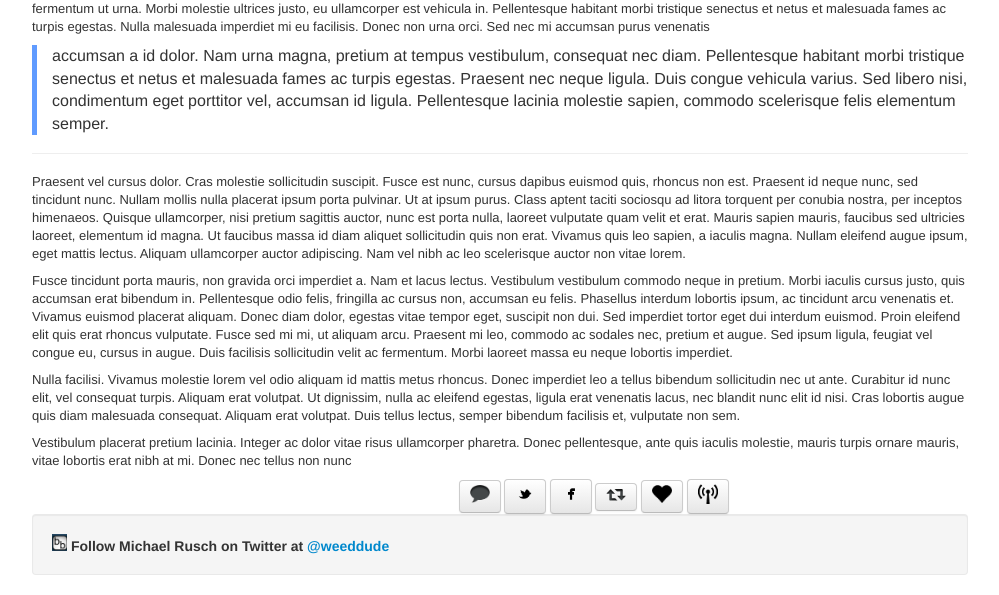
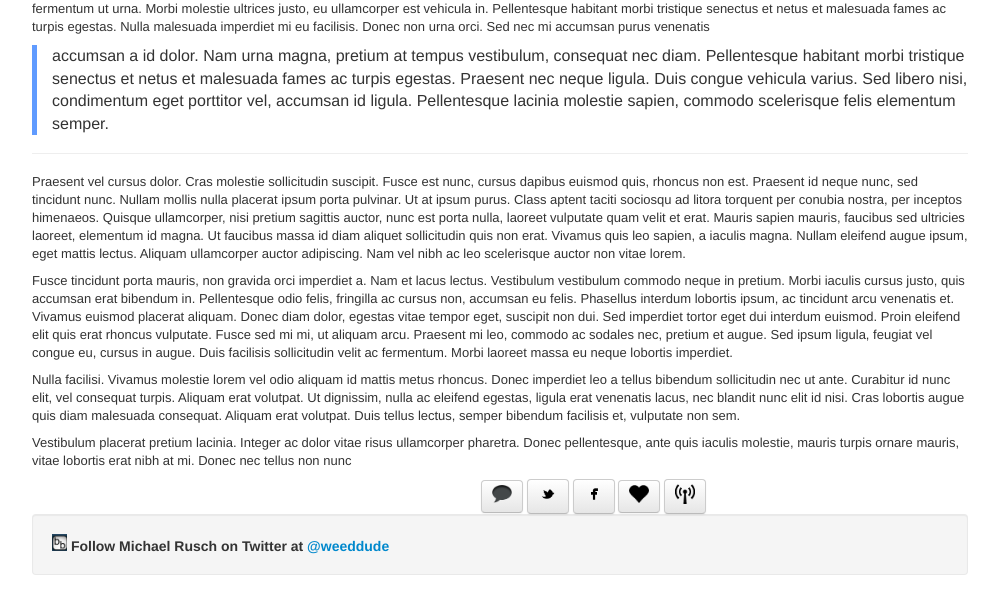
Before and after one commit to bylinebeat/bylinebeat.github.com, a Jekyll site: the page built from _posts/2012-03-21-This-Is-My-Post.markdown, in a window 1280 px wide. Shown: the part 311-906 px from the top of the page, without its empty margins (135-1134 px from the left). Built offline with Jekyll 4.4.1, drawn with Linux system fonts in a browser that asks for light colours; Markdown is read by kramdown in place of the engine named in the settings; comment, search, counter and statistics services are not loaded.

Commit message:
remove plus support

```diff
--- a/_layouts/post2.html
+++ b/_layouts/post2.html
@@ -124,7 +124,7 @@
 			  <a href="http://twitter.com/home?status=@{{page.twitter}}" title="Reply to the Author" alt="Reply to the Author" class="btn"><img src="/img/comment.png" height="20px" width="20px" /></a>
 			  <a href="http://twitter.com/home?status={{page.title}}+http://bb3.bylinebeat.com{{page.url}}+by+(@{{page.twitter}}+for+@bylinebeat)" alt="Share On Twitter" title="Share On Twitter" class="btn"><img src="/img/twitter_bird.png" height="20px" width="20px" /></a>
 			 <a href="https://www.facebook.com/sharer.php?u=http://bb3.bylinebeat.com{{page.url}}&t={{page.title}}" alt="Share on Facebook" title="Share On Facebook" class="btn"><img src="/img/facebook.png" height="20px" width="20px" /></a>
-			 <a href="https://plus.google.com/share?url=http://bb3.bylinebeat.com{{page.url}}" alt="Share on Google+" title="Share on Google+" class="btn"><img src="/img/retweet.png" height="20px" width="20px" /></a>
+			 <!-- a href="https://plus.google.com/share?url=http://bb3.bylinebeat.com{{page.url}}" alt="Share on Google+" title="Share on Google+" class="btn"><img src="/img/retweet.png" height="20px" width="20px" /></a -->
 			 <a href="http://www.instapaper.com/hello2?url=http://bb3.bylinebeat.com{{page.url}}&title={{page.title}}" alt="Read Later on Instapaper" title="Read Later on Instapaper" class="btn"><img src="/img/heart.png" height="20px" width="20px" /></a>
 			 <a href="http://bylinebeat.com/rss" title="byline beat RSS feed" alt="byline beat RSS feed" class="btn"><img src="/img/wifi.png" height="20px" width="20px" /></a>
 			 					  </div>
--- a/index.html
+++ b/index.html
@@ -36,7 +36,7 @@ title: "byline|beat -- news commentary community & more -- @bylinebeat"
 			  <br /><div id="BBmore">  <a href="http://twitter.com/home?status=@{{page.twitter}}" title="Reply to the Author" alt="Reply to the Author" class="btn"><img src="/img/comment.png" height="20px" width="20px" /></a>
 			  <a href="http://twitter.com/home?status={{page.title}}+http://bb3.bylinebeat.com{{page.url}}+by+(@{{page.twitter}}+for+@bylinebeat)" alt="Share On Twitter" title="Share On Twitter" class="btn"><img src="/img/twitter_bird.png" height="20px" width="20px" /></a>
 			 <a href="https://www.facebook.com/sharer.php?u=http://bb3.bylinebeat.com{{page.url}}&t={{page.title}}" alt="Share on Facebook" title="Share On Facebook" class="btn"><img src="/img/facebook.png" height="20px" width="20px" /></a>
-			 <a href="https://plus.google.com/share?url=http://bb3.bylinebeat.com{{page.url}}" alt="Share on Google+" title="Share on Google+" class="btn"><img src="/img/retweet.png" height="20px" width="20px" /></a>
+			 <!-- a href="https://plus.google.com/share?url=http://bb3.bylinebeat.com{{page.url}}" alt="Share on Google+" title="Share on Google+" class="btn"><img src="/img/retweet.png" height="20px" width="20px" /></a -->
 			 <a href="http://www.instapaper.com/hello2?url=http://bb3.bylinebeat.com{{page.url}}&title={{page.title}}" alt="Read Later on Instapaper" title="Read Later on Instapaper" class="btn"><img src="/img/heart.png" height="20px" width="20px" /></a>
 			 <a href="http://bylinebeat.com/rss" title="byline beat RSS feed" alt="byline beat RSS feed" class="btn"><img src="/img/wifi.png" height="20px" width="20px" /></a>
 			 					  </div></p>
```
